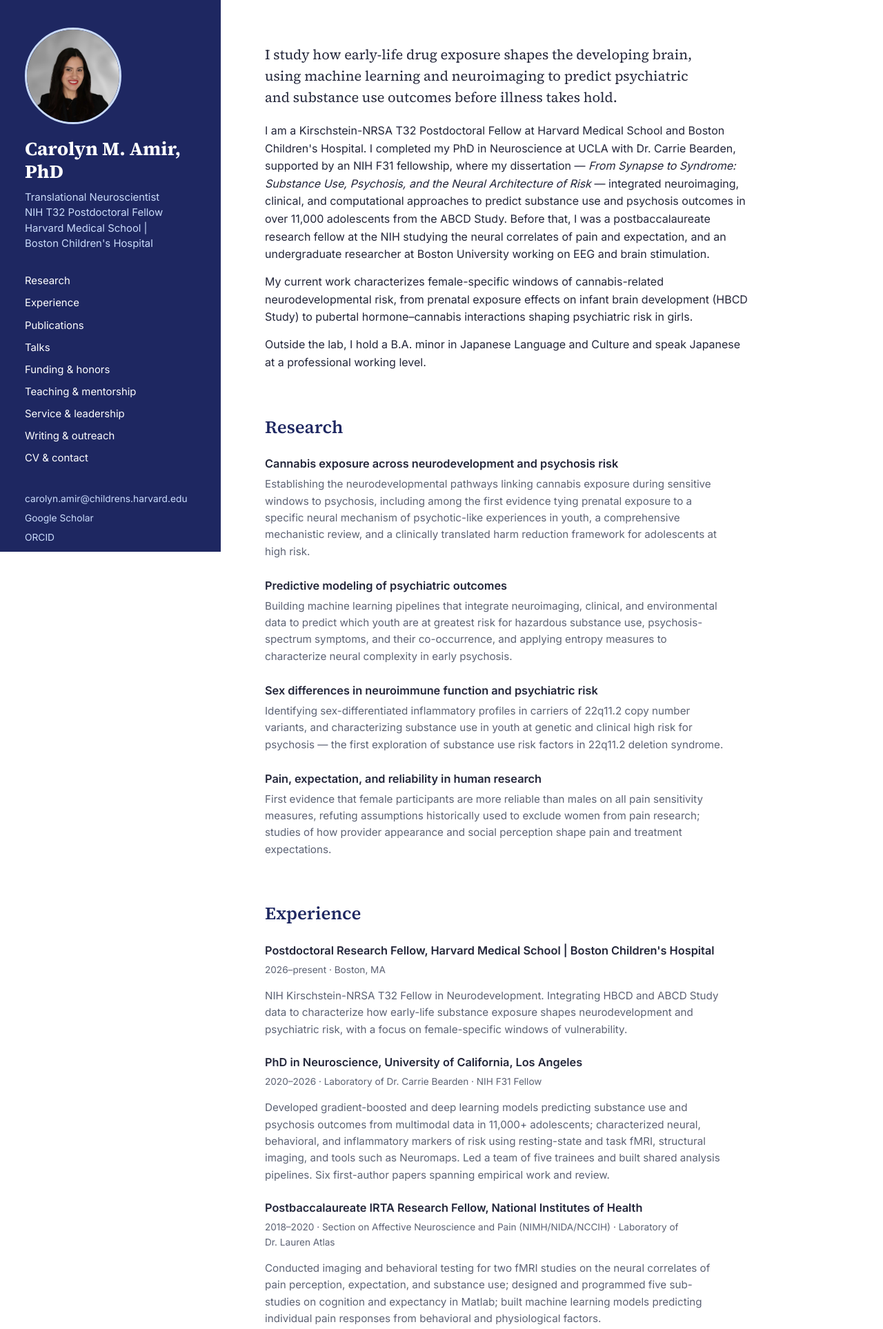
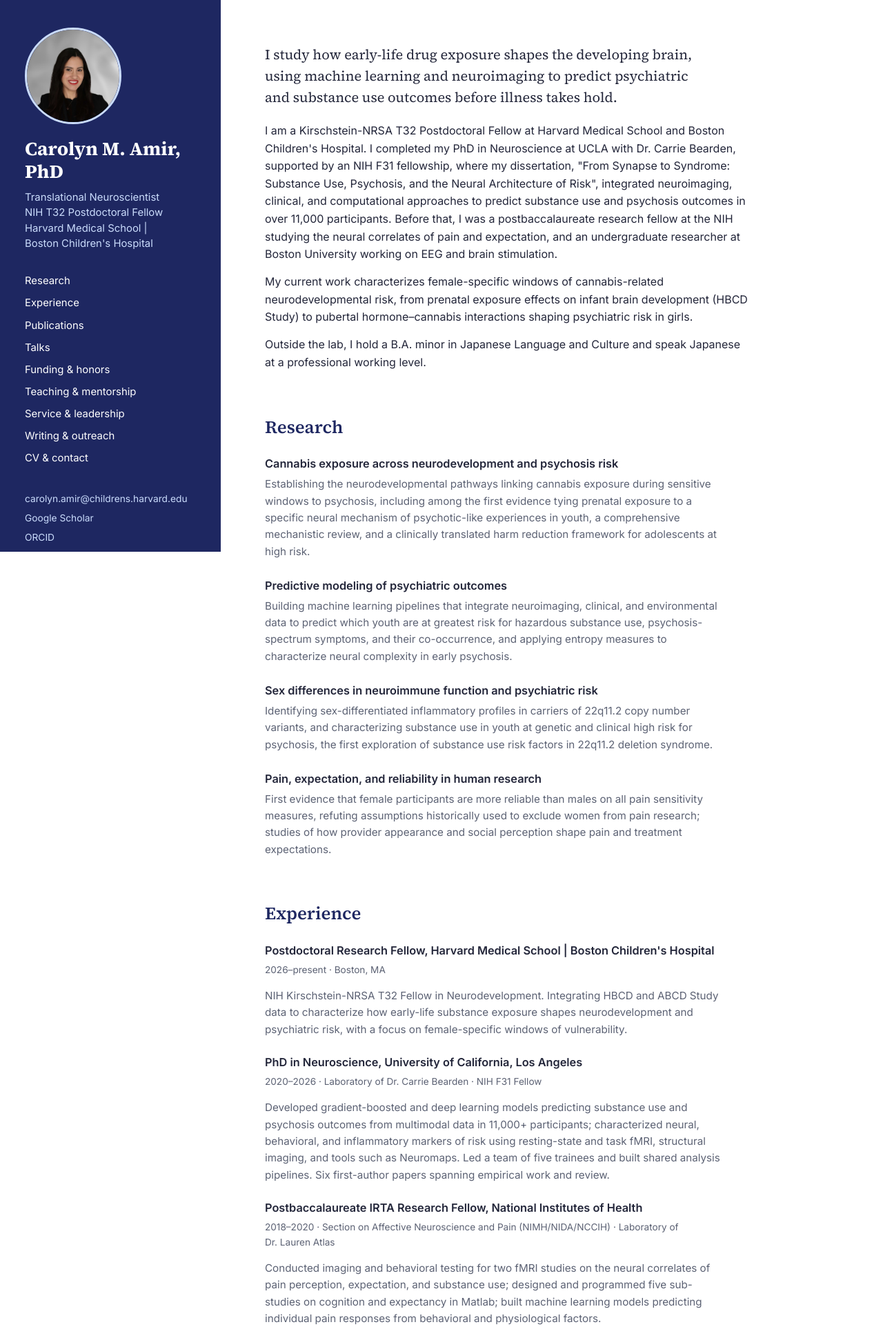
Before and after one commit to amircarolyn1/amircarolyn1.github.io, a plain HTML site: page index.html in a window 1280 px wide. Shown: the top 1927 px of the page at 69% size. Drawn offline with Linux system fonts and the light colour scheme.

Commit message:
Update index.html

```diff
--- a/index.html
+++ b/index.html
@@ -3,7 +3,7 @@
 <head>
 <meta charset="UTF-8">
 <meta name="viewport" content="width=device-width, initial-scale=1.0">
-<title>Carolyn M. Amir, PhD — Translational Neuroscientist</title>
+<title>Carolyn M. Amir, PhD | Translational Neuroscientist</title>
 <meta name="description" content="Carolyn Amir is a translational neuroscientist and NIH T32 Postdoctoral Fellow at Harvard Medical School and Boston Children's Hospital, using machine learning and neuroimaging to predict psychiatric and substance use outcomes across development.">
 <link rel="preconnect" href="https://fonts.googleapis.com">
 <link rel="preconnect" href="https://fonts.gstatic.com" crossorigin>
@@ -232,7 +232,7 @@
 <main>
   <section id="about">
     <p class="lede">I study how early-life drug exposure shapes the developing brain, using machine learning and neuroimaging to predict psychiatric and substance use outcomes before illness takes hold.</p>
-    <p style="margin-top:1.25rem;">I am a Kirschstein-NRSA T32 Postdoctoral Fellow at Harvard Medical School and Boston Children's Hospital. I completed my PhD in Neuroscience at UCLA with Dr. Carrie Bearden, supported by an NIH F31 fellowship, where my dissertation — <em>From Synapse to Syndrome: Substance Use, Psychosis, and the Neural Architecture of Risk</em> — integrated neuroimaging, clinical, and computational approaches to predict substance use and psychosis outcomes in over 11,000 adolescents from the ABCD Study. Before that, I was a postbaccalaureate research fellow at the NIH studying the neural correlates of pain and expectation, and an undergraduate researcher at Boston University working on EEG and brain stimulation.</p>
+    <p style="margin-top:1.25rem;">I am a Kirschstein-NRSA T32 Postdoctoral Fellow at Harvard Medical School and Boston Children's Hospital. I completed my PhD in Neuroscience at UCLA with Dr. Carrie Bearden, supported by an NIH F31 fellowship, where my dissertation, "From Synapse to Syndrome: Substance Use, Psychosis, and the Neural Architecture of Risk", integrated neuroimaging, clinical, and computational approaches to predict substance use and psychosis outcomes in over 11,000 participants. Before that, I was a postbaccalaureate research fellow at the NIH studying the neural correlates of pain and expectation, and an undergraduate researcher at Boston University working on EEG and brain stimulation.</p>
     <p>My current work characterizes female-specific windows of cannabis-related neurodevelopmental risk, from prenatal exposure effects on infant brain development (HBCD Study) to pubertal hormone–cannabis interactions shaping psychiatric risk in girls.</p>
     <p>Outside the lab, I hold a B.A. minor in Japanese Language and Culture and speak Japanese at a professional working level.</p>
   </section>
@@ -249,7 +249,7 @@
     </div>
     <div class="thread">
       <h3>Sex differences in neuroimmune function and psychiatric risk</h3>
-      <p>Identifying sex-differentiated inflammatory profiles in carriers of 22q11.2 copy number variants, and characterizing substance use in youth at genetic and clinical high risk for psychosis — the first exploration of substance use risk factors in 22q11.2 deletion syndrome.</p>
+      <p>Identifying sex-differentiated inflammatory profiles in carriers of 22q11.2 copy number variants, and characterizing substance use in youth at genetic and clinical high risk for psychosis, the first exploration of substance use risk factors in 22q11.2 deletion syndrome.</p>
     </div>
     <div class="thread">
       <h3>Pain, expectation, and reliability in human research</h3>
@@ -267,7 +267,7 @@
     <div class="entry">
       <h3>PhD in Neuroscience, University of California, Los Angeles</h3>
       <p class="when">2020–2026 · Laboratory of Dr. Carrie Bearden · NIH F31 Fellow</p>
-      <p>Developed gradient-boosted and deep learning models predicting substance use and psychosis outcomes from multimodal data in 11,000+ adolescents; characterized neural, behavioral, and inflammatory markers of risk using resting-state and task fMRI, structural imaging, and tools such as Neuromaps. Led a team of five trainees and built shared analysis pipelines. Six first-author papers spanning empirical work and review.</p>
+      <p>Developed gradient-boosted and deep learning models predicting substance use and psychosis outcomes from multimodal data in 11,000+ participants; characterized neural, behavioral, and inflammatory markers of risk using resting-state and task fMRI, structural imaging, and tools such as Neuromaps. Led a team of five trainees and built shared analysis pipelines. Six first-author papers spanning empirical work and review.</p>
     </div>
     <div class="entry">
       <h3>Postbaccalaureate IRTA Research Fellow, National Institutes of Health</h3>
@@ -375,7 +375,7 @@
     <ul class="plain">
       <li>
         <h3>Lecturer &amp; teaching assistant, UCLA Psychiatry 178 (2025–2026)</h3>
-        <p>Co-designed and delivered "Cannabis and Cannabinoids: From Neuropharmacology to Public Policy," an undergraduate and graduate course bridging neuroscience, psychiatry, and policy — co-developing lectures, assignments, and assessments.</p>
+        <p>Co-designed and delivered "Cannabis and Cannabinoids: From Neuropharmacology to Public Policy," an undergraduate and graduate course bridging neuroscience, psychiatry, and policy, co-developing lectures, assignments, and assessments.</p>
       </li>
       <li>
         <h3>Invited lecturer, UCLA Cannabis and Cannabinoids Grand Rounds (2023–2024)</h3>
```
